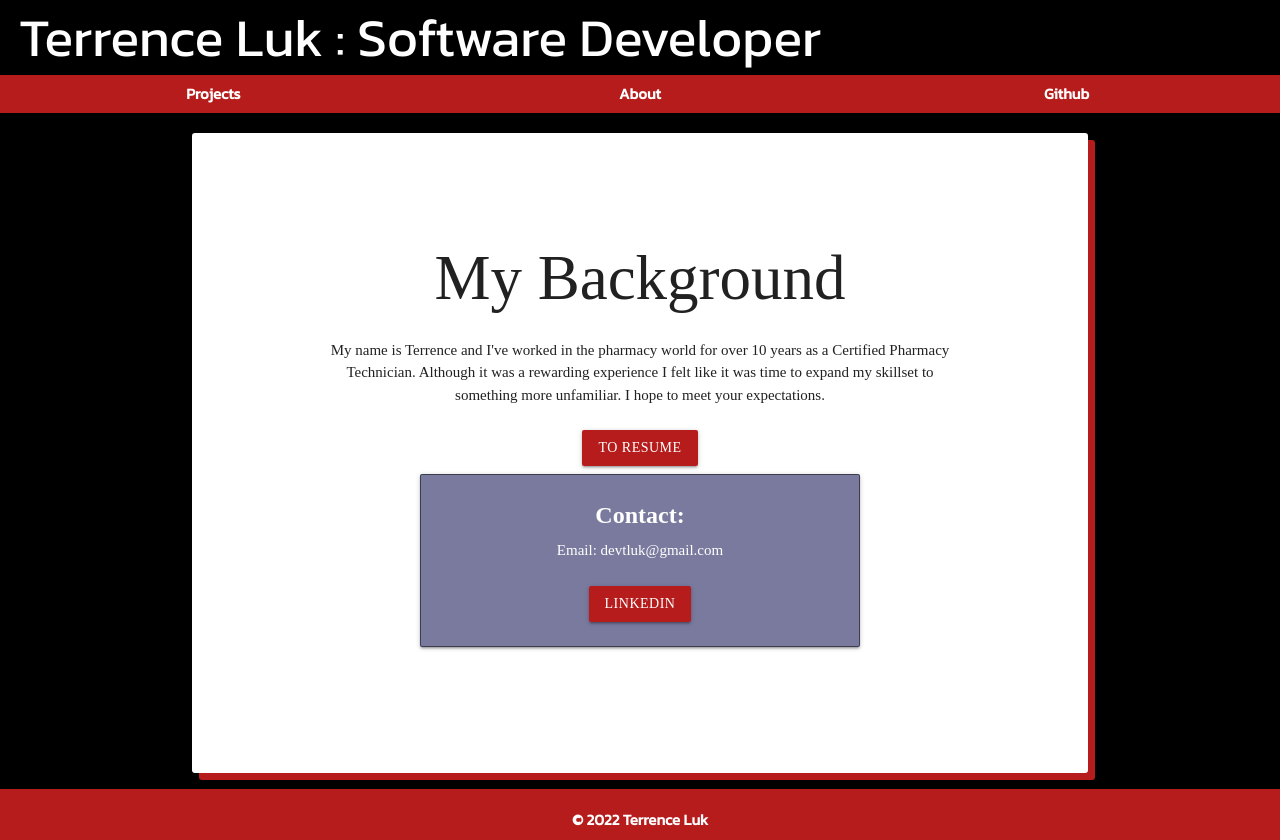
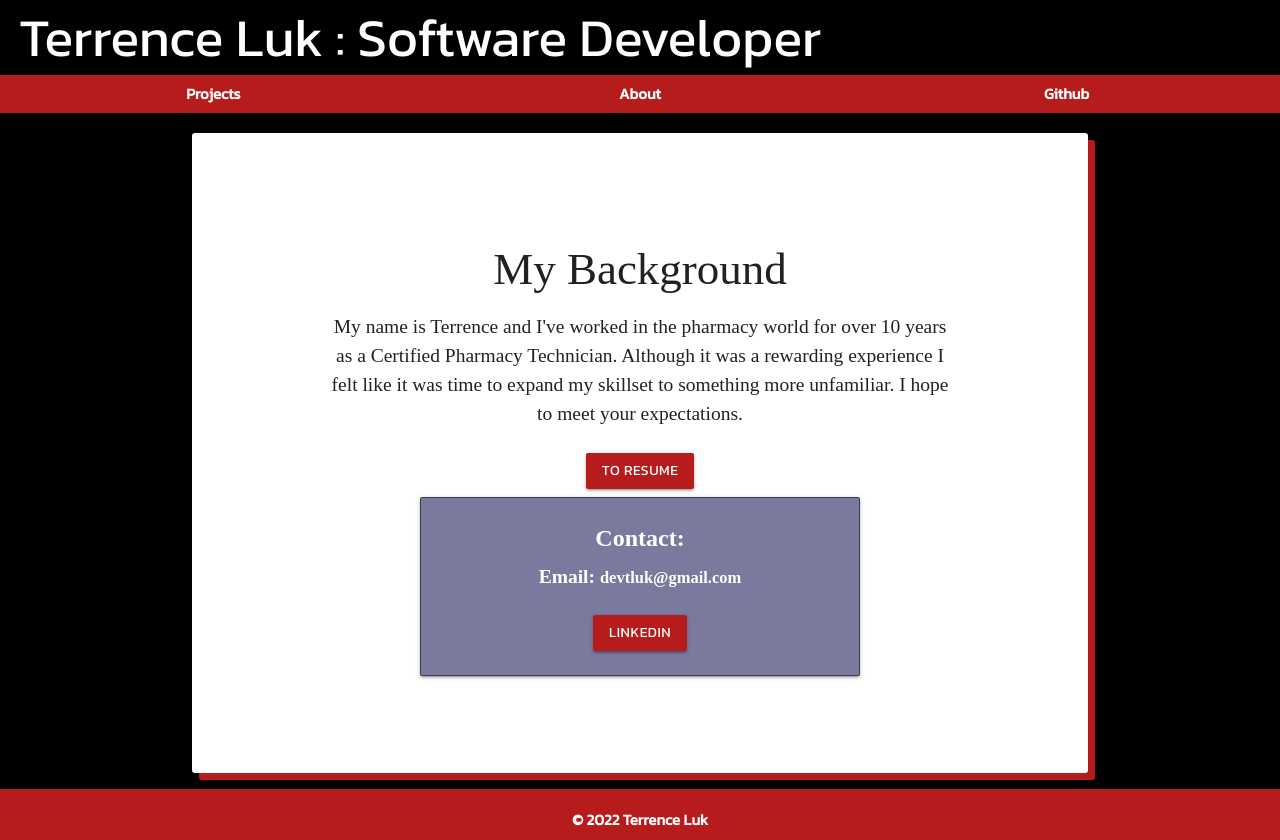
Before and after one commit to redsn/portfolioV1, a React (Create React App) app: page /about in a window 1280 px wide. Built offline with nearby package versions, Linux system fonts and the light colour scheme; a web font is replaced by a local one.

Commit message:
wip: some more styling changes

```diff
--- a/src/pages/About.js
+++ b/src/pages/About.js
@@ -11,6 +11,22 @@ import {Helmet} from 'react-helmet';
 const StyledAbout = styled.div`
     .container p{
         margin-bottom: 3vh;
+    }
+    .contact-note p{
+        font-weight: 600 !important;
+        font-size: 1.3rem !important;
+    }
+    .contact-note span{
+        font-size: 1.1rem;
+    }
+    .container a{
+        font-family: var(--sans-ser);
+    }
+    .about-context p{
+        font-size: 1.3rem !important;
+    }
+    .about-context h3{
+        font-size: 3rem !important;
     }
 `
 
@@ -27,8 +43,8 @@ const About = () => {
         </Helmet>
         <StyledAbout>
         <div className="main-container white valign-wrapper center-align stretch">
-                <div className="container">
-                    <h1>My Background</h1>
+                <div className="container about-context">
+                    <h3>My Background</h3>
                     <p> My name is Terrence and I've worked in the pharmacy world for over 10 years as a Certified Pharmacy Technician. Although it was a rewarding experience I felt like it was time to expand my skillset to something more unfamiliar.
                         I hope to meet your expectations.
                     </p>
@@ -43,10 +59,9 @@ const About = () => {
                                 <span className="card-title">
                                     Contact:
                                 </span>
-                                <div>
-                                    <p>
-                                    Email: devtluk@gmail.com
-                                    </p>
+                                <div className='contact-note'>
+                                <p>Email:  <span>devtluk@gmail.com</span></p>
+
                                 </div>
                                     <a href="https://www.linkedin.com/in/terrence-luk-eng/">
                                         <div className='btn red darken-4 white-text'>
```
